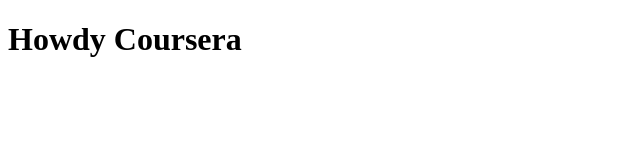
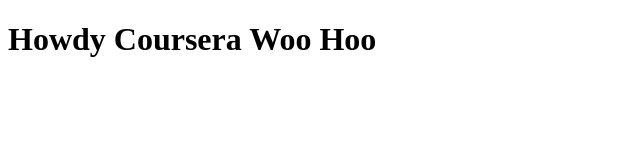
Before and after one commit to rrElita/coursera, a plain HTML site: page index.html in a window 1280 px wide. Shown: the whole page, without its empty margins (0-640 px from the left). Drawn offline with Linux system fonts and the light colour scheme.

Commit message:
2nd Version

```diff
--- a/index.html
+++ b/index.html
@@ -5,6 +5,6 @@
     <title>Hi Coursera</title>
   </head>
   <body>
-    <h1>Howdy Coursera</h1>
+    <h1>Howdy Coursera Woo Hoo</h1>
   </body>
 </html>
```
